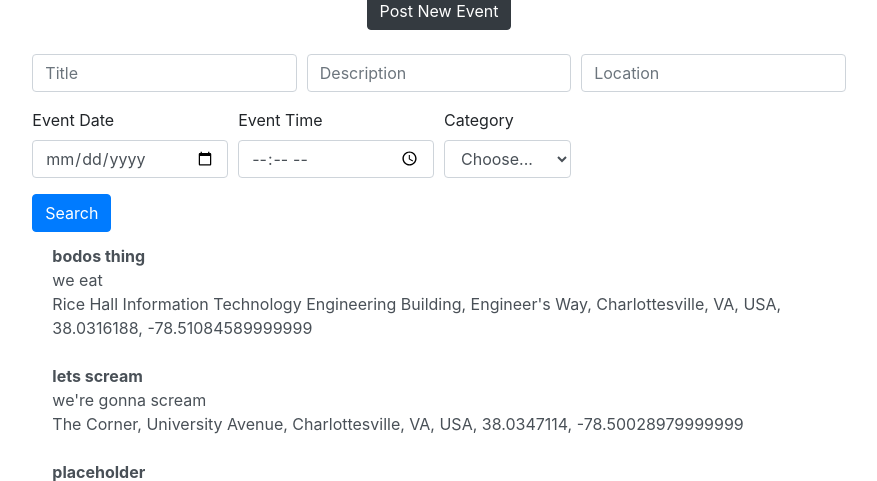
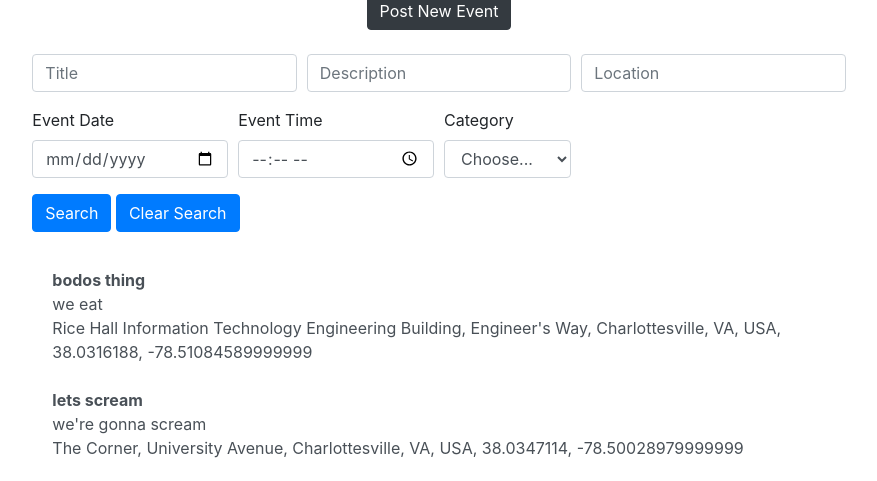
Before and after one commit to frances-astorian/MeetUpFinder, a Django app: page /events/list/ in a window 1280 px wide. Shown: the part 145-626 px from the top of the page, without its empty margins (201-1078 px from the left). Run offline with Django 3.2, Linux system fonts and the light colour scheme; a user stored in the database is signed in; data comes from the database, SQL or seed files in the repository; both versions use the stored data as it was after the commit; some libraries are stand-ins or nearby versions.

Commit message:
added clear search and updated requirements

```diff
--- a/events/templates/events/event_list.html
+++ b/events/templates/events/event_list.html
@@ -70,6 +70,7 @@
                 </div>
               </div>
               <button type="submit" class="btn btn-primary">Search</button>
+              <a class = "btn btn-primary" href="{% url 'events:event_list' %}" role = "button">Clear Search</a><br><br>
             </form>
       {% if events_list %}
           <ul class="list-group list-group-flush">
```
Also changed, not shown: requirements.txt (+7 -0 lines), db.sqlite3.
